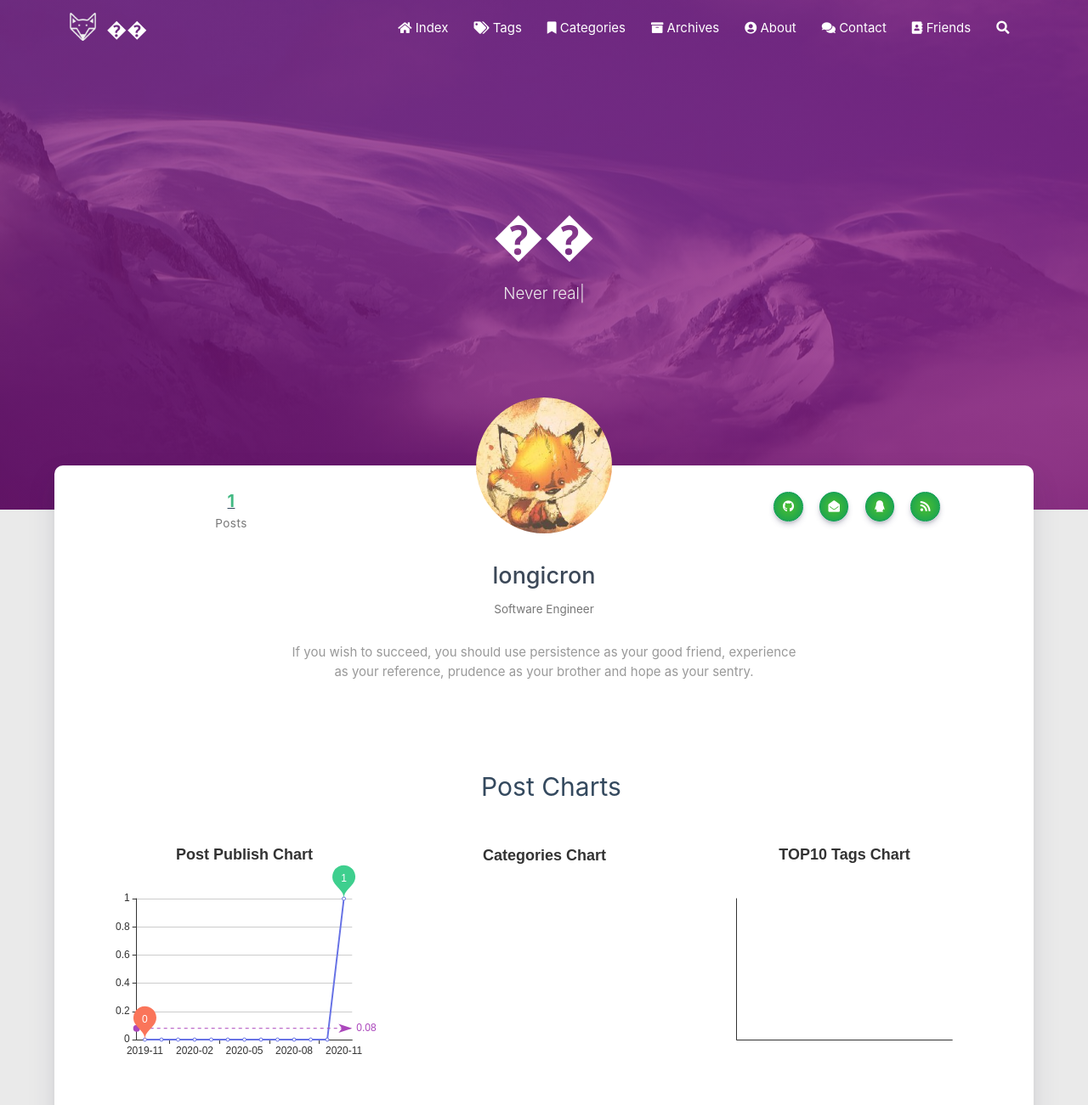
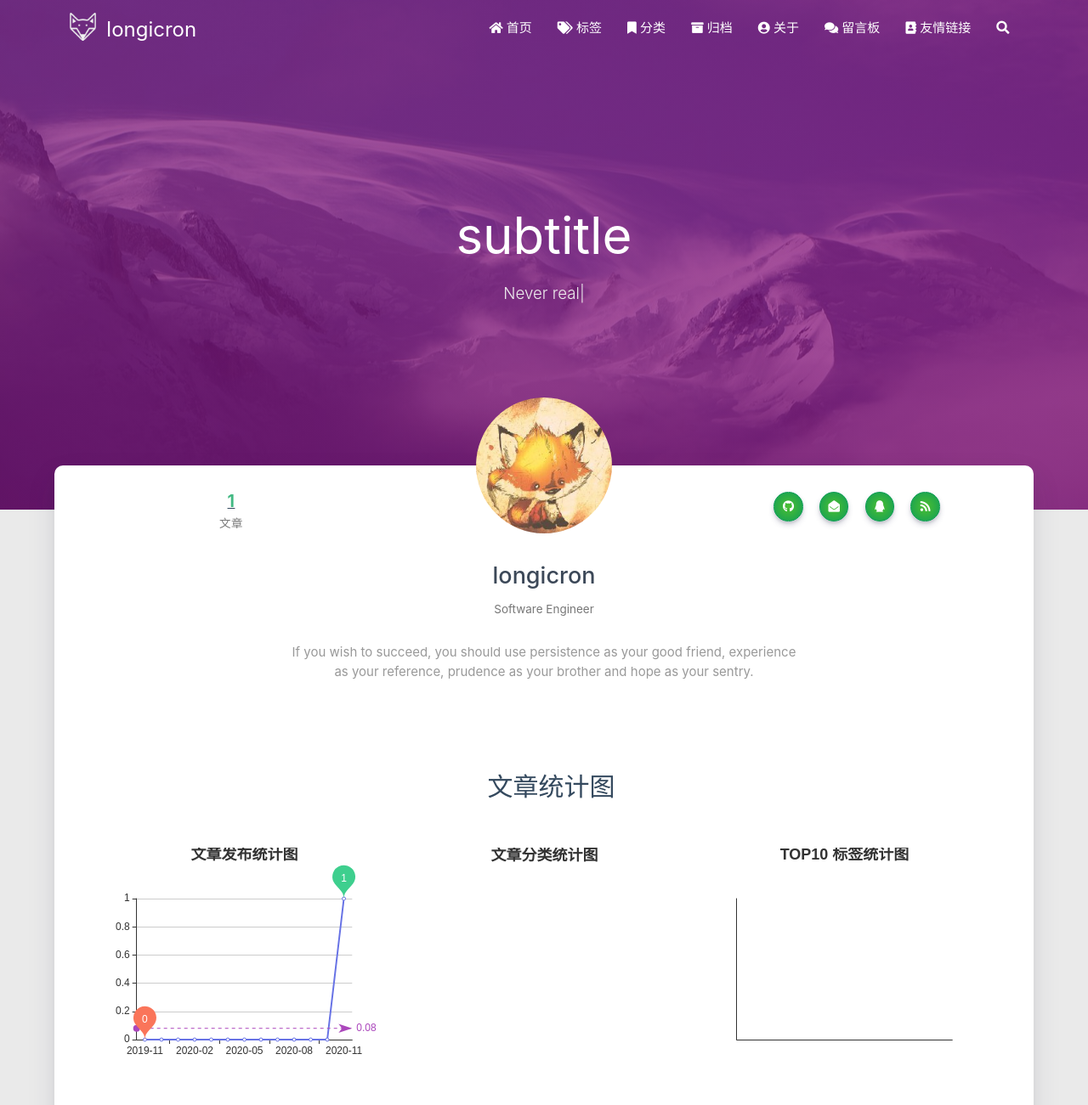
Before and after one commit to longicron/longicron, a plain HTML site: page about/index.html in a window 1280 px wide. Shown: the top 1301 px of the page at 85% size. Drawn offline with nearby package versions, Linux system fonts and the light colour scheme; some packages are replaced by stand-ins of ours; no server answers; a script that the page names is missing; some icons are missing.

Commit message:
Site updated: 2020-11-15 02:03:22

```diff
--- a/about/index.html
+++ b/about/index.html
@@ -1,10 +1,10 @@
 <!DOCTYPE HTML>
-<html lang="en,zh-CN">
+<html lang="zh-CN">
 
 
 <head>
     <meta charset="utf-8">
-    <meta name="keywords" content="About, ��">
+    <meta name="keywords" content="关于, longicron">
     <meta name="description" content="">
     <meta http-equiv="X-UA-Compatible" content="IE=edge">
     <meta name="viewport" content="width=device-width, initial-scale=1.0, user-scalable=no">
@@ -16,7 +16,7 @@
     <!-- Global site tag (gtag.js) - Google Analytics -->
 
 
-    <title>About | ��</title>
+    <title>关于 | longicron</title>
     <link rel="icon" type="image/png" href="/favicon.png">
 
     <link rel="stylesheet" type="text/css" href="/libs/awesome/css/all.css">
@@ -43,7 +43,7 @@
 
                     <img src="/medias/logo.png" class="logo-img" alt="LOGO">
 
-                    <span class="logo-span">��</span>
+                    <span class="logo-span">longicron</span>
                 </a>
             </div>
 
@@ -57,7 +57,7 @@
 
       <i class="fas fa-home" style="zoom: 0.6;"></i>
 
-      <span>Index</span>
+      <span>首页</span>
     </a>
 
   </li>
@@ -68,7 +68,7 @@
 
       <i class="fas fa-tags" style="zoom: 0.6;"></i>
 
-      <span>Tags</span>
+      <span>标签</span>
     </a>
 
   </li>
@@ -79,7 +79,7 @@
 
       <i class="fas fa-bookmark" style="zoom: 0.6;"></i>
 
-      <span>Categories</span>
+      <span>分类</span>
     </a>
 
   </li>
@@ -90,7 +90,7 @@
 
       <i class="fas fa-archive" style="zoom: 0.6;"></i>
 
-      <span>Archives</span>
+      <span>归档</span>
     </a>
 
   </li>
@@ -101,7 +101,7 @@
 
       <i class="fas fa-user-circle" style="zoom: 0.6;"></i>
 
-      <span>About</span>
+      <span>关于</span>
     </a>
 
   </li>
@@ -112,7 +112,7 @@
 
       <i class="fas fa-comments" style="zoom: 0.6;"></i>
 
-      <span>Contact</span>
+      <span>留言板</span>
     </a>
 
   </li>
@@ -123,14 +123,14 @@
 
       <i class="fas fa-address-book" style="zoom: 0.6;"></i>
 
-      <span>Friends</span>
+      <span>友情链接</span>
     </a>
 
   </li>
 
   <li>
     <a href="#searchModal" class="modal-trigger waves-effect waves-light">
-      <i id="searchIcon" class="fas fa-search" title="Search" style="zoom: 0.85;"></i>
+      <i id="searchIcon" class="fas fa-search" title="搜索" style="zoom: 0.85;"></i>
     </a>
   </li>
 </ul>
@@ -142,7 +142,7 @@
 
         <img src="/medias/logo.png" class="logo-img circle responsive-img">
 
-        <div class="logo-name">��</div>
+        <div class="logo-name">longicron</div>
         <div class="logo-desc">
 
             Never really desperate, only the lost of the soul.
@@ -160,7 +160,7 @@
 
 			    <i class="fa-fw fas fa-home"></i>
 
-			Index
+			首页
 		</a>
 
         </li>
@@ -171,7 +171,7 @@
 
 			    <i class="fa-fw fas fa-tags"></i>
 
-			Tags
+			标签
 		</a>
 
         </li>
@@ -182,7 +182,7 @@
 
 			    <i class="fa-fw fas fa-bookmark"></i>
 
-			Categories
+			分类
 		</a>
 
         </li>
@@ -193,7 +193,7 @@
 
 			    <i class="fa-fw fas fa-archive"></i>
 
-			Archives
+			归档
 		</a>
 
         </li>
@@ -204,7 +204,7 @@
 
 			    <i class="fa-fw fas fa-user-circle"></i>
 
-			About
+			关于
 		</a>
 
         </li>
@@ -215,7 +215,7 @@
 
 			    <i class="fa-fw fas fa-comments"></i>
 
-			Contact
+			留言板
 		</a>
 
         </li>
@@ -226,7 +226,7 @@
 
 			    <i class="fa-fw fas fa-address-book"></i>
 
-			Friends
+			友情链接
 		</a>
 
         </li>
@@ -320,7 +320,7 @@
         <div class="brand">
             <div class="title center-align">
 
-                ��
+                    subtitle
 
             </div>
 
@@ -365,7 +365,7 @@
 
 <div class="statis">
     <span class="count"><a href="/">1</a></span>
-    <span class="name">Posts</span>
+    <span class="name">文章</span>
 </div>
 
 
@@ -385,7 +385,7 @@
 
 <div class="statis">
     <span class="count"><a href="/">1</a></span>
-    <span class="name">Posts</span>
+    <span class="name">文章</span>
 </div>
 
 
@@ -486,7 +486,7 @@
 
 <div id="postCharts" class="post-charts">
     <div class="title center-align" data-aos="zoom-in-up">
-        <i class="far fa-bar-chart"></i>&nbsp;&nbsp;Post Charts
+        <i class="far fa-bar-chart"></i>&nbsp;&nbsp;文章统计图
     </div>
     <div class="row">
         <div class="chart col s12 m6 l4" data-aos="zoom-in-up">
@@ -513,7 +513,7 @@
 
     let postsOption = {
         title: {
-            text: 'Post Publish Chart',
+            text: '文章发布统计图',
             top: -5,
             x: 'center'
         },
@@ -529,7 +529,7 @@
         },
         series: [
             {
-                name: 'Number of posts',
+                name: '文章篇数',
                 type: 'line',
                 color: ['#6772e5'],
                 data: [0,0,0,0,0,0,0,0,0,0,0,0,1],
@@ -539,17 +539,17 @@
                     data: [{
                         type: 'max',
                         itemStyle: {color: ['#3ecf8e']},
-                        name: 'Maximum'
+                        name: '最大值'
                     }, {
                         type: 'min',
                         itemStyle: {color: ['#fa755a']},
-                        name: 'Minimum'
+                        name: '最小值'
                     }]
                 },
                 markLine: {
                     itemStyle: {color: ['#ab47bc']},
                     data: [
-                        {type: 'average', name: 'Average'}
+                        {type: 'average', name: '平均值'}
                     ]
                 }
             }
@@ -560,7 +560,7 @@
 
     let categoriesOption = {
         title: {
-            text: 'Categories Chart',
+            text: '文章分类统计图',
             top: -4,
             x: 'center'
         },
@@ -570,7 +570,7 @@
         },
         series: [
             {
-                name: 'Categories',
+                name: '分类',
                 type: 'pie',
                 radius: '50%',
                 color: ['#6772e5', '#ff9e0f', '#fa755a', '#3ecf8e', '#82d3f4', '#ab47bc', '#525f7f', '#f51c47', '#26A69A'],
@@ -590,7 +590,7 @@
 
     let tagsOption = {
         title: {
-            text: 'TOP10 Tags Chart',
+            text: 'TOP10 标签统计图',
             top: -5,
             x: 'center'
         },
@@ -617,17 +617,17 @@
                     data: [{
                         type: 'max',
                         itemStyle: {color: ['#3ecf8e']},
-                        name: 'Maximum'
+                        name: '最大值'
                     }, {
                         type: 'min',
                         itemStyle: {color: ['#fa755a']},
-                        name: 'Minimum'
+                        name: '最小值'
                     }],
                 },
                 markLine: {
                     itemStyle: {color: ['#ab47bc']},
                     data: [
-                        {type: 'average', name: 'Average'}
+                        {type: 'average', name: '平均值'}
                     ]
                 }
             }
@@ -645,7 +645,7 @@
 
 <div class="my-projects">
     <div class="title center-align" data-aos="zoom-in-up">
-        <i class="fas fa-gift"></i>&nbsp;&nbsp;My Projects
+        <i class="fas fa-gift"></i>&nbsp;&nbsp;我的项目
     </div>
     <div class="row">
 
@@ -699,7 +699,7 @@
 
 <div class="my-skills">
     <div class="title center-align" data-aos="zoom-in-up">
-        <i class="fas fa-wrench"></i>&nbsp;&nbsp;My Skills
+        <i class="fas fa-wrench"></i>&nbsp;&nbsp;我的技能
     </div>
     <div class="row">
 
@@ -777,7 +777,7 @@
 
 
     <div class="other-skills chip-container" data-aos="zoom-in-up">
-        <div class="sub-title center-align"><i class="fa fa-book"></i>&nbsp;&nbsp;Other Skills</div>
+        <div class="sub-title center-align"><i class="fa fa-book"></i>&nbsp;&nbsp;其他技能</div>
         <div class="tag-chips center-align">
 
         </div>
@@ -792,7 +792,7 @@
 
 <div id="myGallery" class="my-gallery">
     <div class="title center-align" data-aos="zoom-in-up">
-        <i class="far fa-image"></i>&nbsp;&nbsp;Gallery
+        <i class="far fa-image"></i>&nbsp;&nbsp;相册
     </div>
     <div class="row">
 
@@ -969,8 +969,8 @@
 <div id="searchModal" class="modal">
     <div class="modal-content">
         <div class="search-header">
-            <span class="title"><i class="fas fa-search"></i>&nbsp;&nbsp;Search</span>
-            <input type="search" id="searchInput" name="s" placeholder="Please enter a search keyword"
+            <span class="title"><i class="fas fa-search"></i>&nbsp;&nbsp;搜索</span>
+            <input type="search" id="searchInput" name="s" placeholder="请输入搜索的关键字"
                    class="search-input">
         </div>
         <div id="searchResult"></div>
```
Also changed, not shown: 2020/11/14/hello-world/index.html (+34 -34 lines), archives/2020/11/index.html (+23 -23 lines), archives/2020/index.html (+23 -23 lines), archives/index.html (+23 -23 lines), categories/index.html (+25 -25 lines), contact/index.html (+24 -24 lines), friends/index.html (+24 -24 lines), index.html (+24 -24 lines), tags/index.html (+24 -24 lines).
